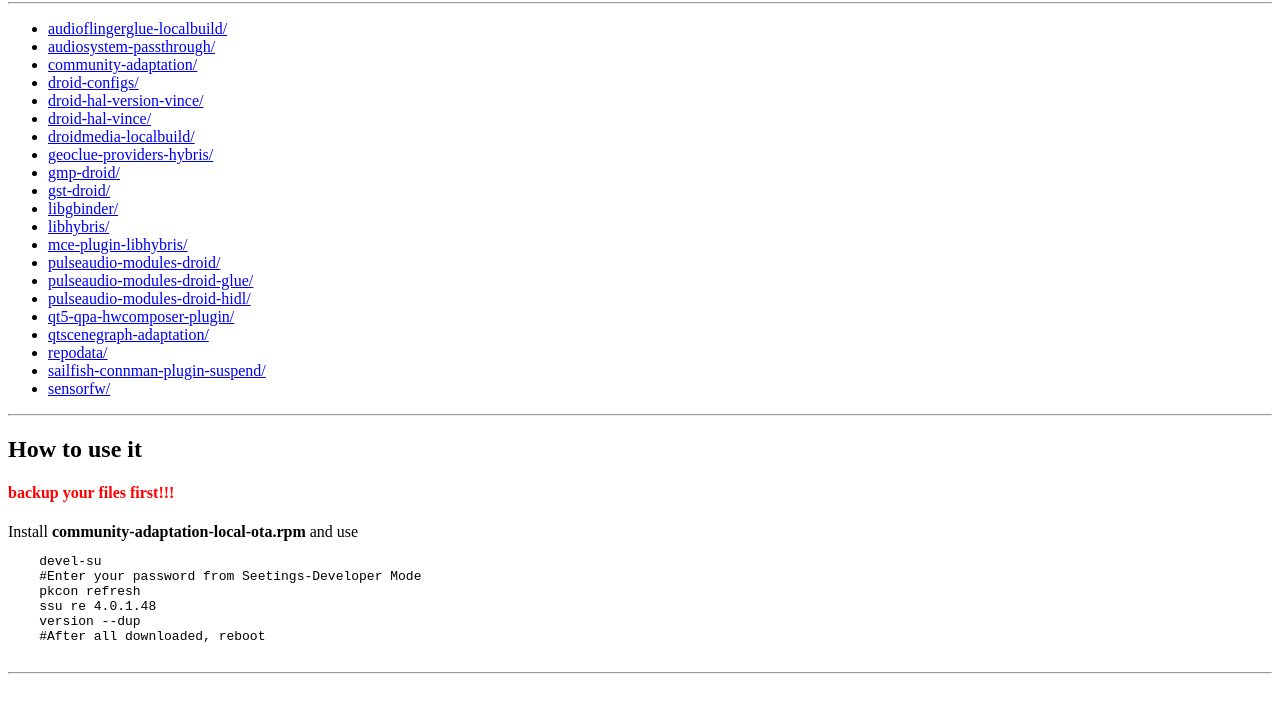
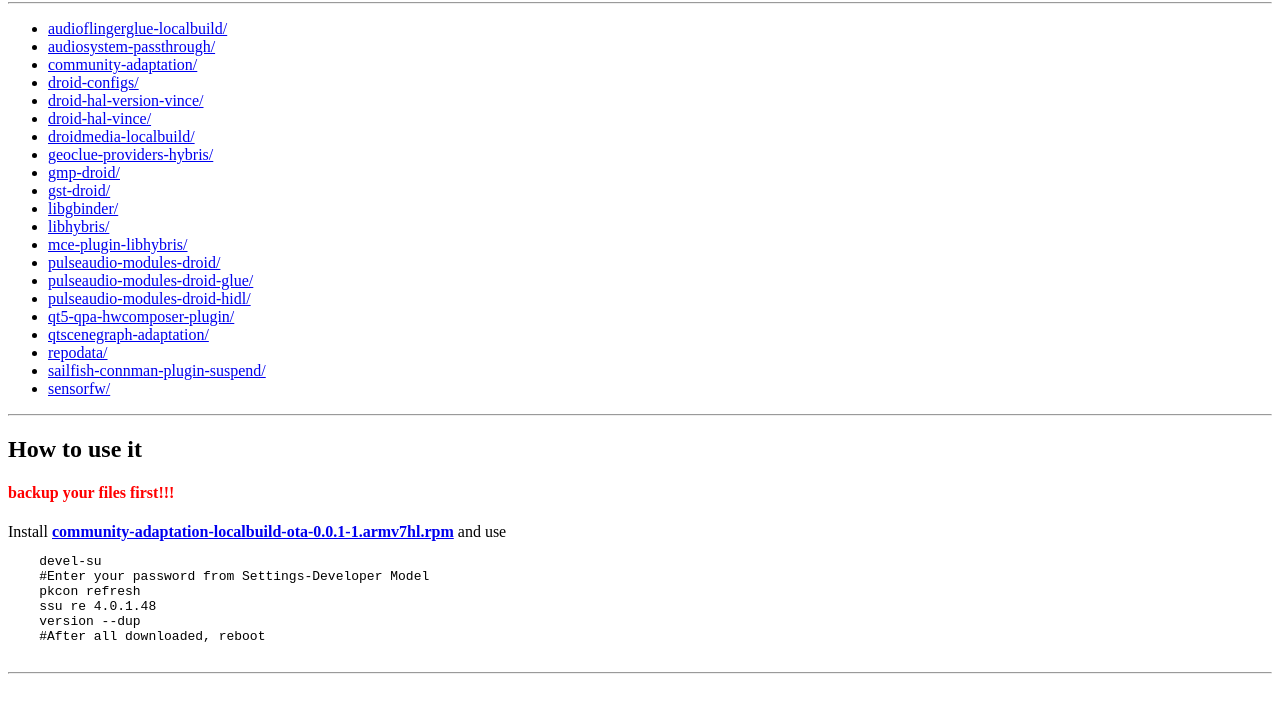
Before and after one commit to Sailfish-On-Vince/repo, a plain HTML site: page 4.0.1.48/armv7hl/index.html in a window 1280 px wide. Shown: the part 78-790 px from the top of the page. Drawn offline with Linux system fonts and the light colour scheme.

Commit message:
add rpm link

```diff
--- a/4.0.1.48/armv7hl/index.html
+++ b/4.0.1.48/armv7hl/index.html
@@ -33,10 +33,10 @@
 <hr>
 <h2>How to use it</h2>
 <h4><p style="color:red">backup your files first!!!</p></h4>
-Install <b>community-adaptation-local-ota.rpm</b> and use
+Install <b><a href="community-adaptation/community-adaptation-localbuild-ota-0.0.1-1.armv7hl.rpm">community-adaptation-localbuild-ota-0.0.1-1.armv7hl.rpm</a></b> and use
 <pre>
     devel-su
-    #Enter your password from Seetings-Developer Mode
+    #Enter your password from Settings-Developer Model
     pkcon refresh
     ssu re 4.0.1.48
     version --dup
```
